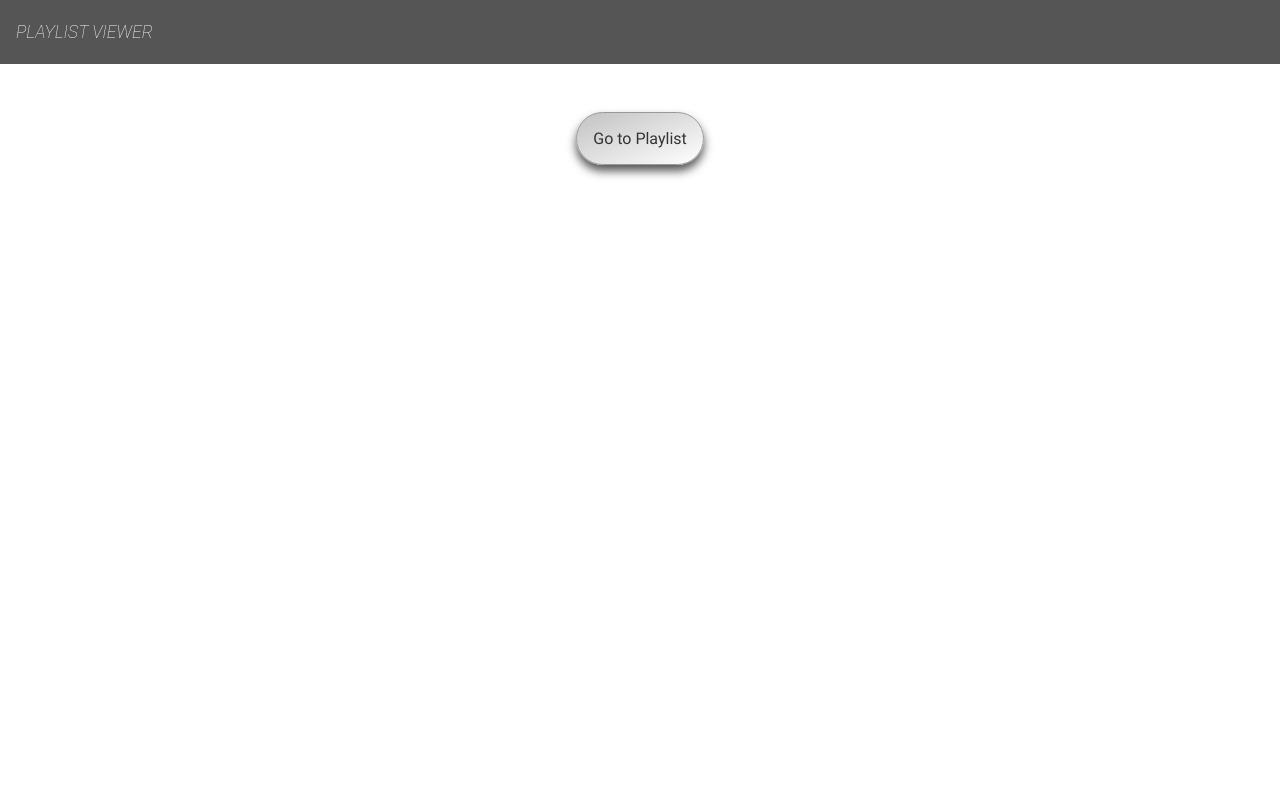
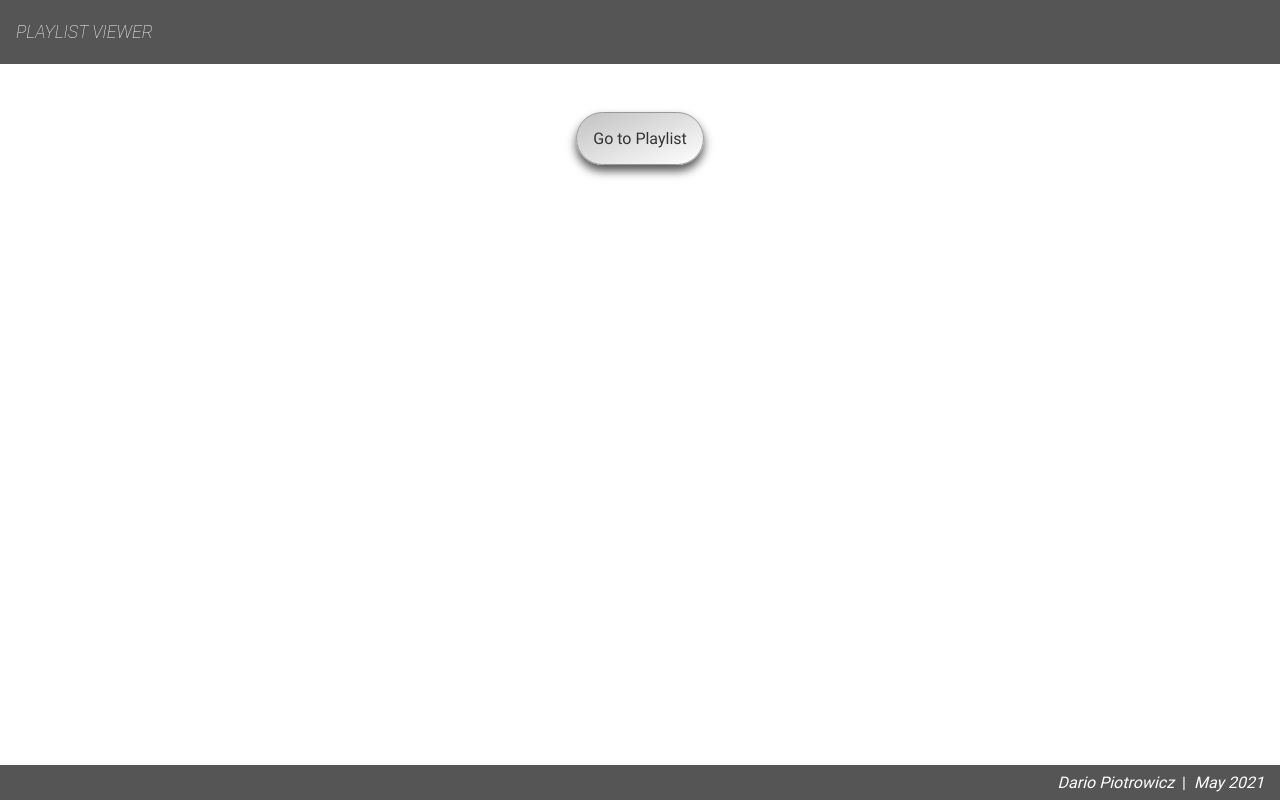
Before and after one commit to dario-piotrowicz/turner-townsend__frontend-assessment, an Angular app: page / in a window 1280 px wide. Built offline with nearby package versions, Linux system fonts and the light colour scheme; a web font is replaced by a local one.

Commit message:
add footer

```diff
--- a/src/app/app.component.html
+++ b/src/app/app.component.html
@@ -3,3 +3,4 @@
 <main>
   <router-outlet></router-outlet>
 </main>
+<app-footer></app-footer>
--- /dev/null
+++ b/src/app/app.component.scss
@@ -0,0 +1,5 @@
+:host {
+  display: block;
+  min-height: 100vh;
+  position: relative;
+}
--- a/src/app/app.component.ts
+++ b/src/app/app.component.ts
@@ -5,6 +5,7 @@ import { LoadingService } from './loading.service';
 @Component({
   selector: 'app-root',
   templateUrl: './app.component.html',
+  styleUrls: ['./app.component.scss'],
 })
 export class AppComponent {
   public loading: Observable<boolean>;
--- a/src/app/app.module.ts
+++ b/src/app/app.module.ts
@@ -6,9 +6,10 @@ import { AppRoutingModule } from './app-routing.module';
 import { AppComponent } from './app.component';
 import { HeaderComponent } from './header/header.component';
 import { LoadingComponent } from './loading/loading.component';
+import { FooterComponent } from './footer/footer.component';
 
 @NgModule({
-  declarations: [AppComponent, HeaderComponent, LoadingComponent],
+  declarations: [AppComponent, HeaderComponent, LoadingComponent, FooterComponent],
   imports: [BrowserModule, BrowserAnimationsModule, AppRoutingModule],
   providers: [],
   bootstrap: [AppComponent],
--- /dev/null
+++ b/src/app/footer/footer.component.html
@@ -0,0 +1,5 @@
+<footer class="footer">
+  <span class="footer__author">{{ author }}</span>
+  <span class="footer__divider">|</span>
+  <span class="footer__date">{{ month }} {{ year }}</span>
+</footer>
--- /dev/null
+++ b/src/app/footer/footer.component.scss
@@ -0,0 +1,21 @@
+.footer {
+  position: absolute;
+  box-sizing: border-box;
+  bottom: 0;
+  background-color: #555;
+  color: #fff;
+  width: 100%;
+  padding: 0.5rem 1rem;
+  display: flex;
+  justify-content: flex-end;
+  font-size: 1rem;
+
+  &__author,
+  &__date {
+    font-style: italic;
+  }
+
+  &__divider {
+    margin: 0 0.5rem;
+  }
+}
--- /dev/null
+++ b/src/app/footer/footer.component.ts
@@ -0,0 +1,13 @@
+import { ChangeDetectionStrategy, Component } from '@angular/core';
+
+@Component({
+  selector: 'app-footer',
+  templateUrl: './footer.component.html',
+  styleUrls: ['./footer.component.scss'],
+  changeDetection: ChangeDetectionStrategy.OnPush,
+})
+export class FooterComponent {
+  public author = 'Dario Piotrowicz';
+  public month = 'May';
+  public year = '2021';
+}
--- a/src/app/playlist/playlist-page/playlist-page.component.scss
+++ b/src/app/playlist/playlist-page/playlist-page.component.scss
@@ -1,6 +1,6 @@
 .playlist-page {
   display: flex;
-  padding: 2rem 1rem;
+  padding: 2rem 1rem 5rem 1rem;
   justify-content: center;
 }
 
```
Also changed, not shown: 1 other file (tests, documents, lock files or other folders).
